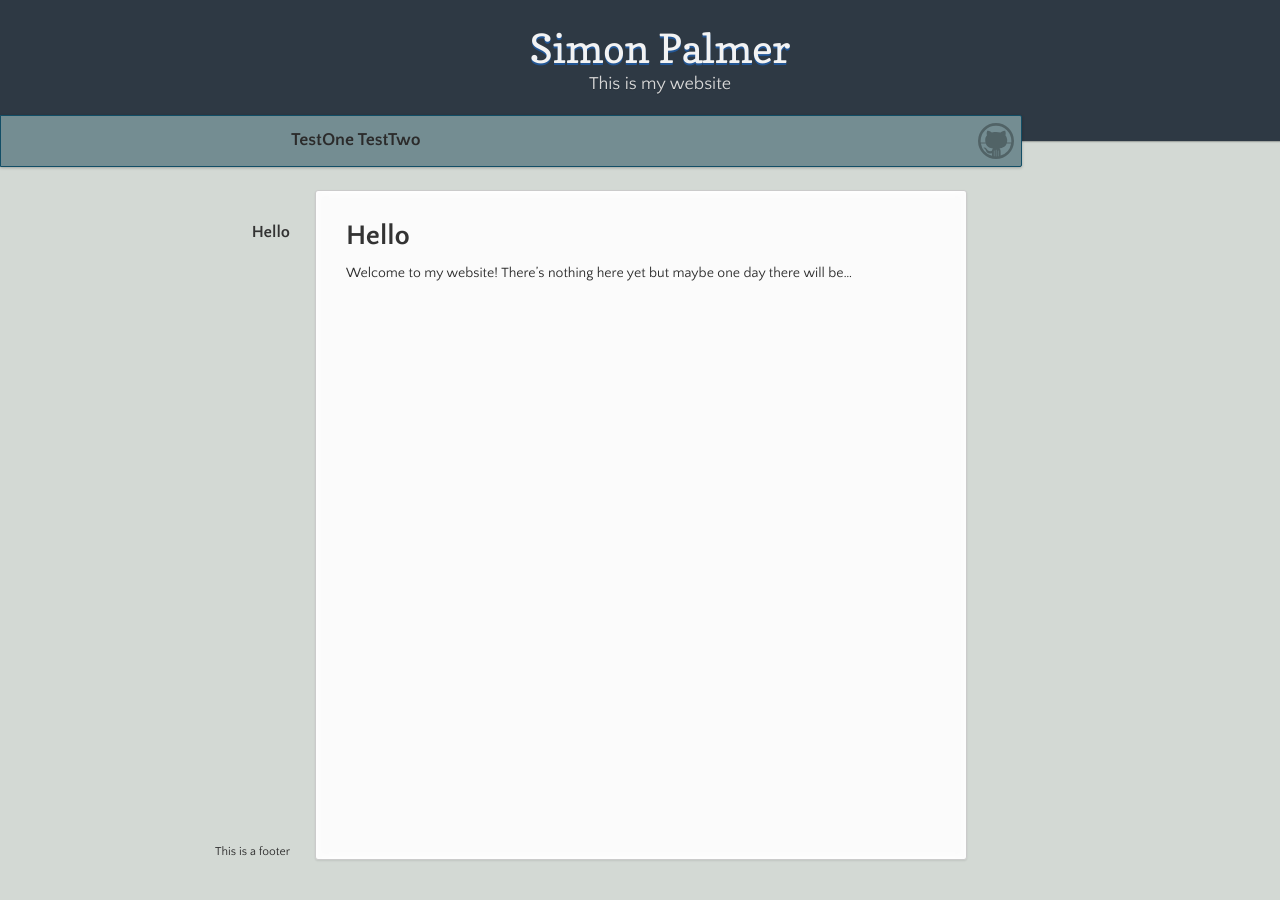
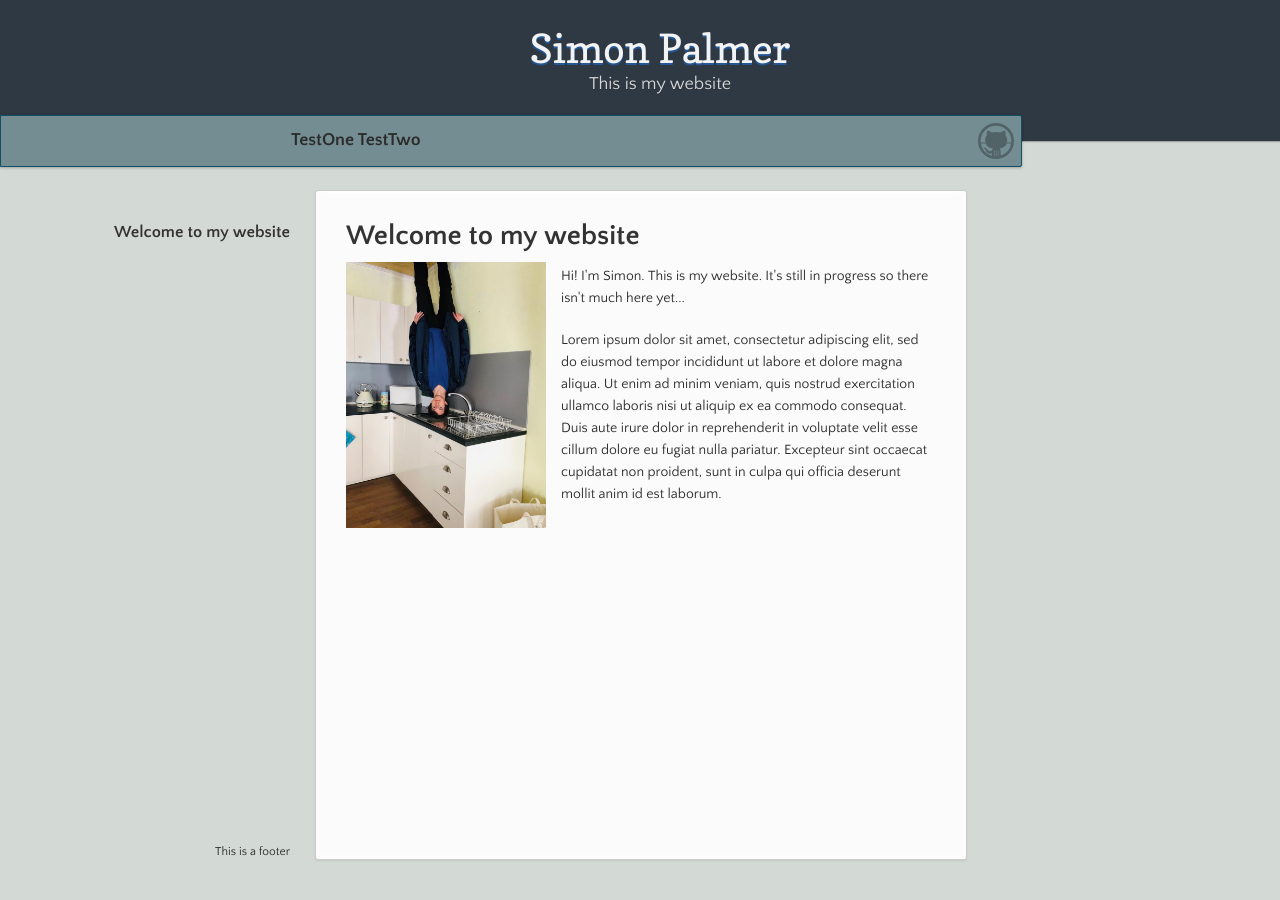
Before and after one commit to craylton/craylton.github.io, a Jekyll site: the page built from index.md, in a window 1280 px wide. Built offline with Jekyll 4.4.1, drawn with Linux system fonts in a browser that asks for light colours; our own code applies the rules of GitHub Pages for plain Markdown files.

Commit message:
Add an image and some text formatting

```diff
--- a/index.md
+++ b/index.md
@@ -2,5 +2,11 @@
 layout: default
 ---
 
-# Hello
-Welcome to my website! There's nothing here yet but maybe one day there will be...
+# Welcome to my website
+<div style="display: flex; align-items: center;">
+  <img src="assets/images/upsidedown.jpg" alt="Picture of me" width="200" style="margin-right: 15px;">
+  <div>
+    <p>Hi! I'm Simon. This is my website. It's still in progress so there isn't much here yet...</p>
+    <p>Lorem ipsum dolor sit amet, consectetur adipiscing elit, sed do eiusmod tempor incididunt ut labore et dolore magna aliqua. Ut enim ad minim veniam, quis nostrud exercitation ullamco laboris nisi ut aliquip ex ea commodo consequat. Duis aute irure dolor in reprehenderit in voluptate velit esse cillum dolore eu fugiat nulla pariatur. Excepteur sint occaecat cupidatat non proident, sunt in culpa qui officia deserunt mollit anim id est laborum.</p>
+    </div>
+</div>
```
Also changed, not shown: assets/js/main.js (+10 -10 lines), README.md, assets/images/upsidedown.jpg (added).
